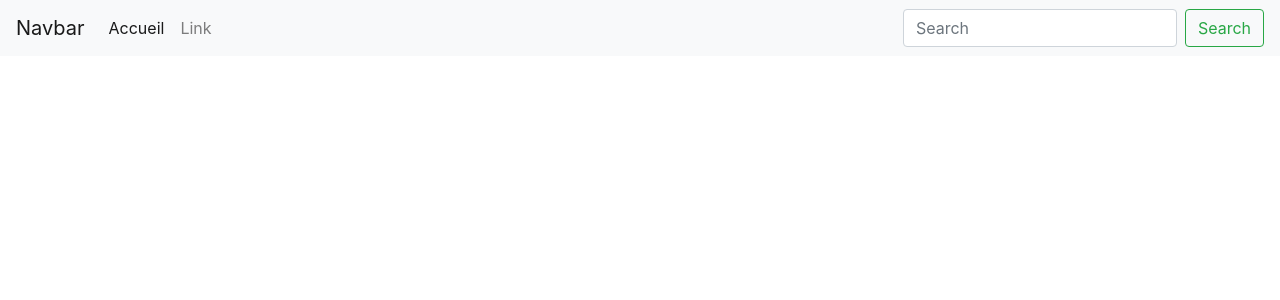
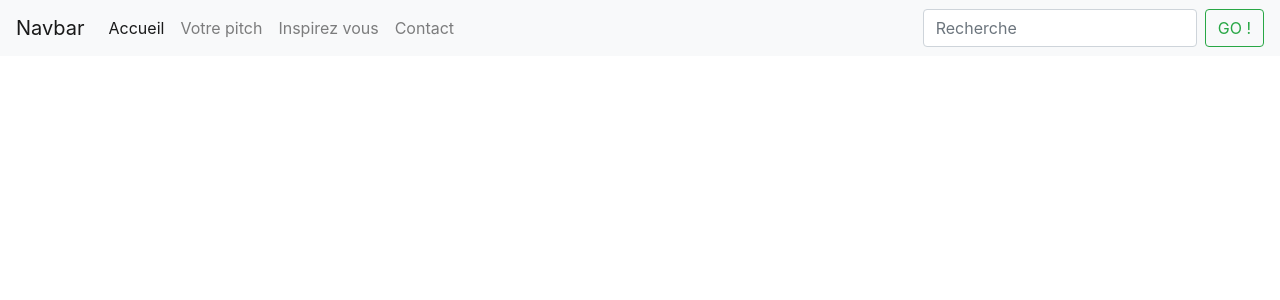
Before and after one commit to Hellwood37/bloodyhackathon, a PHP site: page / in a window 1280 px wide. Shown: the top 300 px of the page. Run offline with PHP 8.4, Linux system fonts and the light colour scheme.

Commit message:
modif index twig

```diff
--- a/src/view/index.html.twig
+++ b/src/view/index.html.twig
@@ -20,8 +20,15 @@
                 <a class="nav-link" href="#">Accueil <span class="sr-only">(current)</span></a>
             </li>
             <li class="nav-item">
-                <a class="nav-link" href="#">Link</a>
+                <a class="nav-link" href="#">Votre pitch</a>
             </li>
+            <li class="nav-item">
+                <a class="nav-link" href="#">Inspirez vous</a>
+            </li>
+            <li class="nav-item">
+                <a class="nav-link" href="#">Contact</a>
+            </li>
+
             {#<li class="nav-item dropdown">
                 <a class="nav-link dropdown-toggle" href="#" id="navbarDropdown" role="button" data-toggle="dropdown" aria-haspopup="true" aria-expanded="false">
                 Dropdown
@@ -38,8 +45,8 @@
             </li>#}
         </ul>
         <form class="form-inline my-2 my-lg-0">
-        <input class="form-control mr-sm-2" type="search" placeholder="Search" aria-label="Search">
-        <button class="btn btn-outline-success my-2 my-sm-0" type="submit">Search</button>
+        <input class="form-control mr-sm-2" type="Recherche" placeholder="Recherche" aria-label="Recherche">
+        <button class="btn btn-outline-success my-2 my-sm-0" type="submit">GO !</button>
         </form>
     </div>
 </nav>
```
